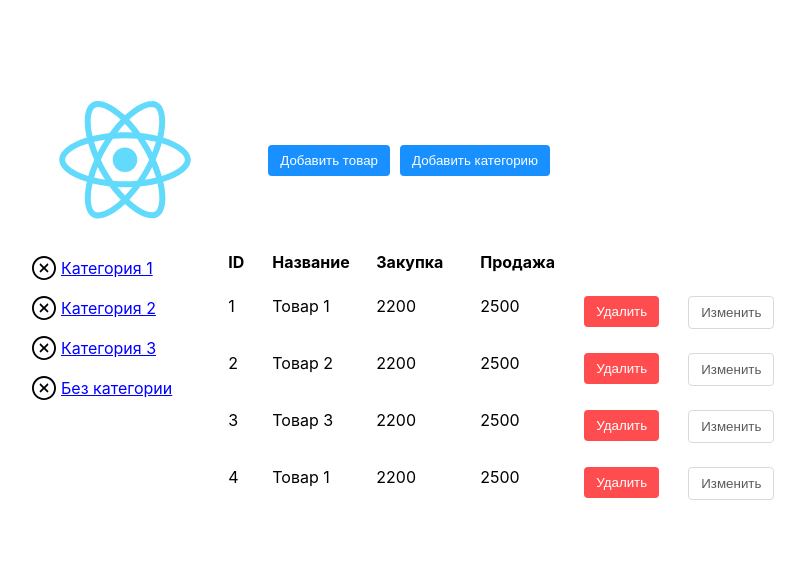
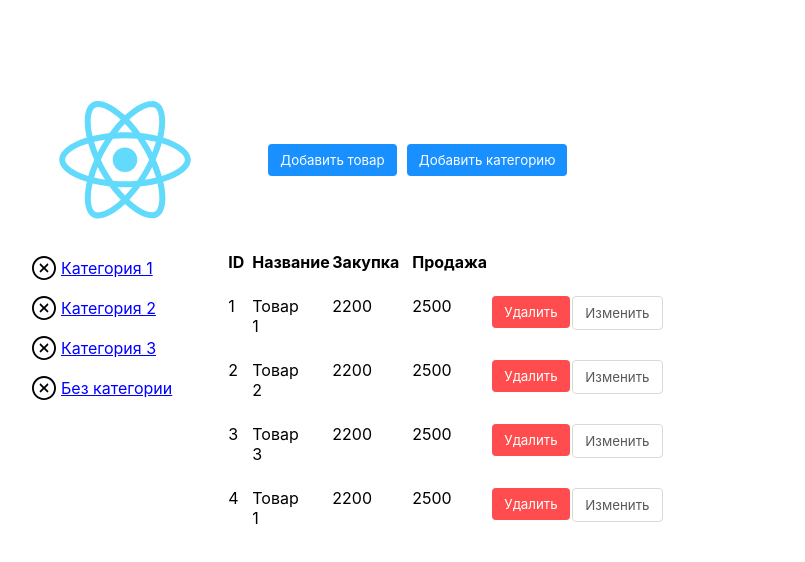
Before and after one commit to Ildarik/react-dashboard, a React (Create React App) app: page / in a window 1280 px wide. Shown: the top 562 px of the page, without its empty margins (148-953 px from the left). Built offline with nearby package versions, Linux system fonts and the light colour scheme.

Commit message:
Add common styles

```diff
--- a/src/App.css
+++ b/src/App.css
@@ -2,3 +2,10 @@
   margin: 0 auto;
   max-width: 960px;
 }
+
+* {
+  box-sizing: border-box;
+  font-family: -apple-system, BlinkMacSystemFont, "Segoe UI", "PingFang SC",
+    "Hiragino Sans GB", "Microsoft YaHei", "Helvetica Neue", Helvetica, Arial,
+    sans-serif, "Apple Color Emoji", "Segoe UI Emoji", "Segoe UI Symbol";
+}
```
